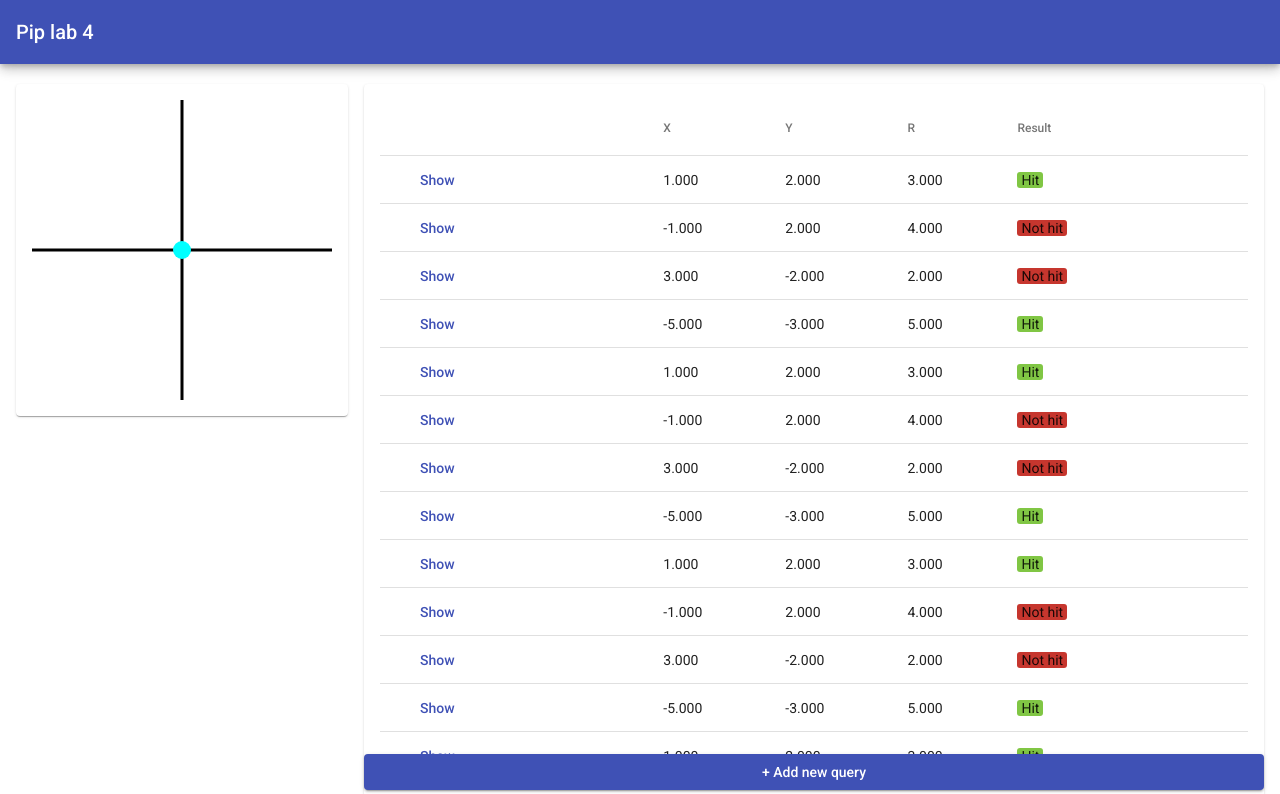
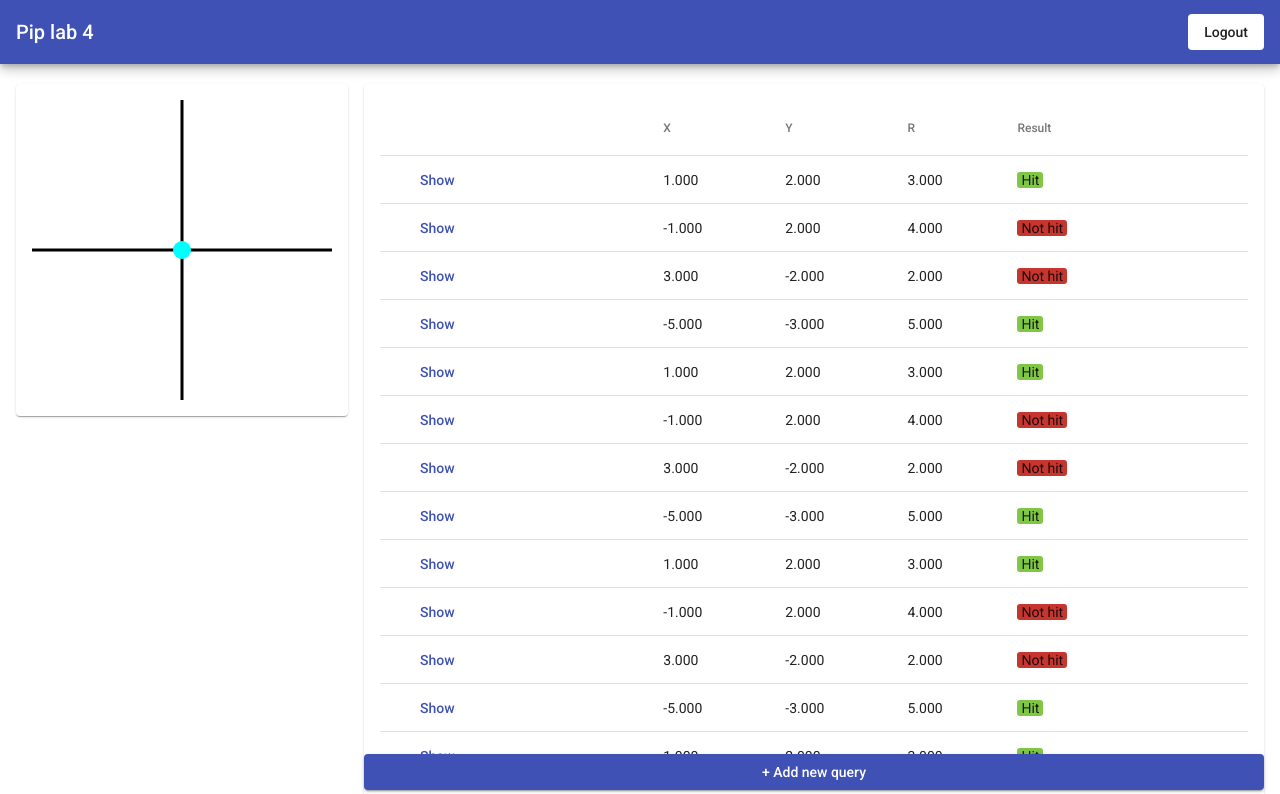
Before and after one commit to quangloc99/itmo-webdev-course-lab4, an Angular app in the folder src/main/webapp-src/: page /main-app in a window 1280 px wide. Shown: the top 794 px of the page. Built offline with nearby package versions, Linux system fonts and the light colour scheme; no server answers.

Commit message:
Add logout for server-client interaction.

```diff
--- a/src/main/webapp-src/src/app/main-app/main-app.component.html
+++ b/src/main/webapp-src/src/app/main-app/main-app.component.html
@@ -2,6 +2,7 @@
   <h1>Pip lab 4</h1>
   <span class="space-filler"></span>
 
+  <button mat-flat-button color="basic" (click)="doLogout()" [disabled]="isLoggingOut">Logout</button>
 </mat-toolbar>
 
 <div id="content">
@@ -53,6 +54,12 @@
       </table>
     </mat-card>
 
-    <button id="add-query-button" mat-raised-button color="primary" (click)="showAddQueryDialog()">+ Add new query</button>
+    <button id="add-query-button"
+            mat-raised-button color="primary"
+            (click)="showAddQueryDialog()"
+            [disabled]="isLoggingOut"
+    >
+      + Add new query
+    </button>
   </div>
 </div>
--- a/src/main/webapp-src/src/app/main-app/main-app.component.ts
+++ b/src/main/webapp-src/src/app/main-app/main-app.component.ts
@@ -3,6 +3,8 @@ import {HttpClient} from "@angular/common/http";
 import {CheckingHitQuery, FieldRanges, getCSSVariable} from "../../helpers/utils";
 import {MatDialog} from "@angular/material/dialog";
 import {AddQueryDialogComponent} from "./add-query-dialog/add-query-dialog.component";
+import {Router} from "@angular/router";
+import {MatSnackBar} from "@angular/material/snack-bar";
 
 @Component({
   selector: 'app-main-app',
@@ -10,6 +12,7 @@ import {AddQueryDialogComponent} from "./add-query-dialog/add-query-dialog.compo
   styleUrls: ['./main-app.component.css']
 })
 export class MainAppComponent implements OnInit {
+  isLoggingOut= false;
   inputFieldRanges: FieldRanges;
 
   testData: CheckingHitQuery[] = [
@@ -34,7 +37,7 @@ export class MainAppComponent implements OnInit {
   data: CheckingHitQuery[] = this.testData;
   addQueryDialog;
 
-  constructor(private http: HttpClient, private dialog: MatDialog) { }
+  constructor(private http: HttpClient, private router: Router, private dialog: MatDialog, private snackBar: MatSnackBar) { }
 
   ngOnInit() {
     this.http.get("./assets/input-field-ranges.json").subscribe((data) =>
@@ -68,4 +71,16 @@ export class MainAppComponent implements OnInit {
     }
     return this._selectedQuery;
   }
+
+  doLogout() {
+    this.isLoggingOut = true;
+    this.http.post('api/user-entry/logout', '')
+      .subscribe(
+        res => this.router.navigateByUrl('/user-entry'),
+        error => {
+          this.isLoggingOut = false;
+          this.snackBar.open(error.error.message);
+        }
+      )
+  }
 }
```
